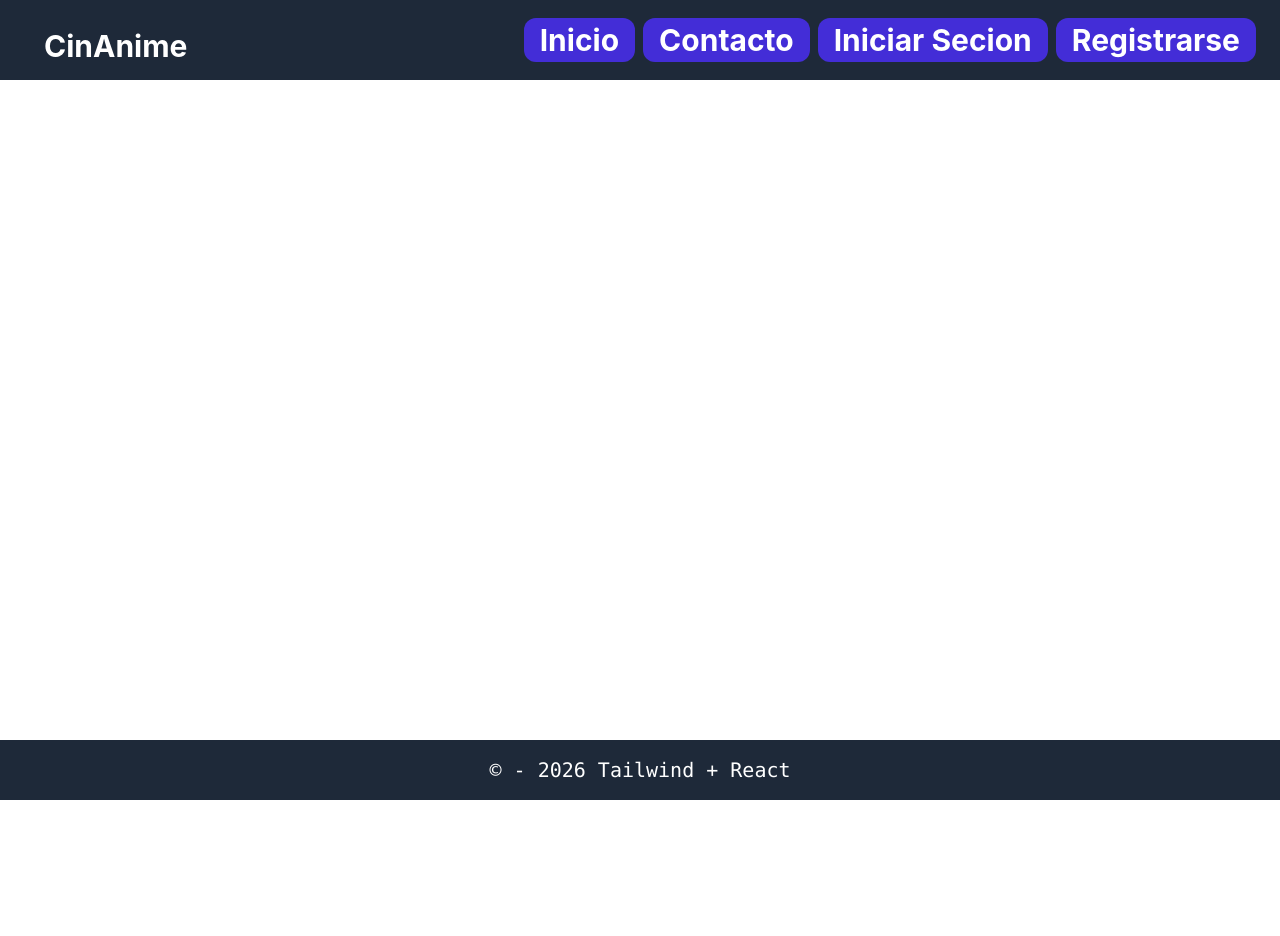
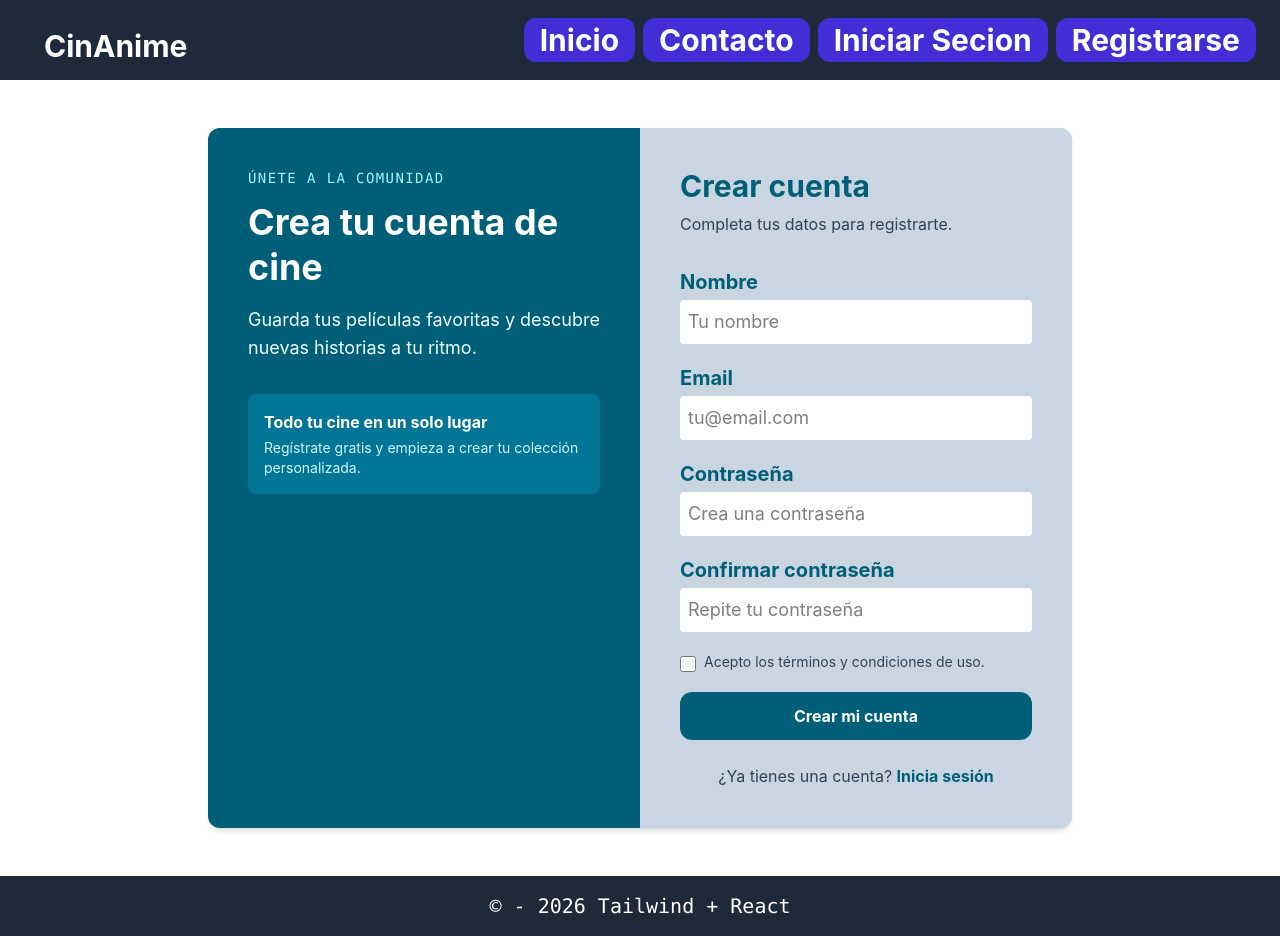
Before and after one commit to laitarocarrizo-sketch/Cine-Otaku, a React (Vite) app: page /Register in a window 1280 px wide. Before the commit the page ends 800 px from the top, so only its background shows below. Built offline with nearby package versions, Linux system fonts and the light colour scheme.

Commit message:
Register hecho

```diff
--- a/src/App.jsx
+++ b/src/App.jsx
@@ -4,6 +4,7 @@ import { Home } from './pages/Home'
 import { Contacto } from './pages/Contacto'
 import { Footer } from './Components/Footer'
 import { Login } from './pages/Login'
+import { Registro } from './pages/Registro'
 
 function App() {
 
@@ -16,6 +17,7 @@ function App() {
     <Route path='/' element={<Home/>}/>
     <Route path='/Contacto' element={<Contacto/>}/>
     <Route path='/login' element={<Login/>}/>
+    <Route path='/Register' element={<Registro/>}/>
     </Routes>
     </main>
     <Footer/>
--- a/src/Components/Nabar.jsx
+++ b/src/Components/Nabar.jsx
@@ -9,7 +9,7 @@ export const Nabar = () => {
           <NavLink to={"/"}className="text-3xl font-bold bg-indigo-700 hover:bg-indigo-600 rounded-xl px-4 py-1">Inicio</NavLink>
           <NavLink to={"Contacto"} href="" className="text-3xl font-bold bg-indigo-700 hover:bg-indigo-600 rounded-xl px-4 py-1">Contacto</NavLink>
           <NavLink to={"Login"} className="text-3xl font-bold bg-indigo-700 hover:bg-indigo-600 rounded-xl px-4 py-1">Iniciar Secion</NavLink>
-          <a href="" className="text-3xl font-bold bg-indigo-700 hover:bg-indigo-600 rounded-xl px-4 py-1">Registrarse</a>
+          <NavLink to={"Register"} href="" className="text-3xl font-bold bg-indigo-700 hover:bg-indigo-600 rounded-xl px-4 py-1">Registrarse</NavLink>
         </div>
         </nav>
     </header>
--- a/src/pages/Registro.jsx
+++ b/src/pages/Registro.jsx
@@ -0,0 +1,133 @@
+export const Registro = () => {
+  return (
+    <section className="container mx-auto max-w-96 px-4 py-8 md:max-w-4xl md:py-12">
+      <div className="grid overflow-hidden rounded-xl bg-slate-300 shadow-md md:grid-cols-2">
+        <div className="bg-cyan-800 p-8 text-white md:p-10">
+          <p className="font-mono text-sm uppercase tracking-widest text-cyan-200">
+            Únete a la comunidad
+          </p>
+          <h1 className="mt-3 text-4xl font-bold leading-tight">
+            Crea tu cuenta de cine
+          </h1>
+          <p className="mt-4 text-lg text-cyan-50">
+            Guarda tus películas favoritas y descubre nuevas historias a tu
+            ritmo.
+          </p>
+
+          <div className="mt-8 rounded-lg bg-cyan-700 p-4">
+            <p className="font-bold">Todo tu cine en un solo lugar</p>
+            <p className="mt-1 text-sm text-cyan-100">
+              Regístrate gratis y empieza a crear tu colección personalizada.
+            </p>
+          </div>
+        </div>
+
+        <div className="bg-slate-300 p-6 md:p-10">
+          <div className="mb-8">
+            <h2 className="text-3xl font-bold text-cyan-800">Crear cuenta</h2>
+            <p className="mt-2 text-slate-700">
+              Completa tus datos para registrarte.
+            </p>
+          </div>
+
+          <form className="space-y-5">
+            <div>
+              <label
+                htmlFor="nombre"
+                className="text-xl font-bold text-cyan-800"
+              >
+                Nombre
+              </label>
+              <input
+                className="mt-1 block w-full rounded bg-white px-2 py-2 text-lg outline-none focus:outline-2 focus:outline-cyan-800"
+                placeholder="Tu nombre"
+                type="text"
+                name="nombre"
+                id="nombre"
+                required
+              />
+            </div>
+
+            <div>
+              <label
+                htmlFor="email"
+                className="text-xl font-bold text-cyan-800"
+              >
+                Email
+              </label>
+              <input
+                className="mt-1 block w-full rounded bg-white px-2 py-2 text-lg outline-none focus:outline-2 focus:outline-cyan-800"
+                placeholder="tu@email.com"
+                type="email"
+                name="email"
+                id="email"
+                required
+              />
+            </div>
+
+            <div>
+              <label
+                htmlFor="password"
+                className="text-xl font-bold text-cyan-800"
+              >
+                Contraseña
+              </label>
+              <input
+                className="mt-1 block w-full rounded bg-white px-2 py-2 text-lg outline-none focus:outline-2 focus:outline-cyan-800"
+                placeholder="Crea una contraseña"
+                type="password"
+                name="password"
+                id="password"
+                required
+              />
+            </div>
+
+            <div>
+              <label
+                htmlFor="confirmarPassword"
+                className="text-xl font-bold text-cyan-800"
+              >
+                Confirmar contraseña
+              </label>
+              <input
+                className="mt-1 block w-full rounded bg-white px-2 py-2 text-lg outline-none focus:outline-2 focus:outline-cyan-800"
+                placeholder="Repite tu contraseña"
+                type="password"
+                name="confirmarPassword"
+                id="confirmarPassword"
+                required
+              />
+            </div>
+
+            <label className="flex items-start gap-2 text-sm text-slate-700">
+              <input
+                type="checkbox"
+                name="terminos"
+                className="mt-1 h-4 w-4 accent-cyan-800"
+                required
+              />
+              Acepto los términos y condiciones de uso.
+            </label>
+
+            <button
+              type="submit"
+              className="w-full cursor-pointer rounded-xl bg-cyan-800 p-3 font-bold text-white transition-colors hover:bg-cyan-700"
+            >
+              Crear mi cuenta
+            </button>
+          </form>
+
+          <p className="mt-6 text-center text-slate-700">
+            ¿Ya tienes una cuenta?{" "}
+            <a
+              href="#login"
+              className="font-bold text-cyan-800 hover:text-cyan-600"
+            >
+              Inicia sesión
+            </a>
+          </p>
+        </div>
+      </div>
+    </section>
+  );
+};
```
